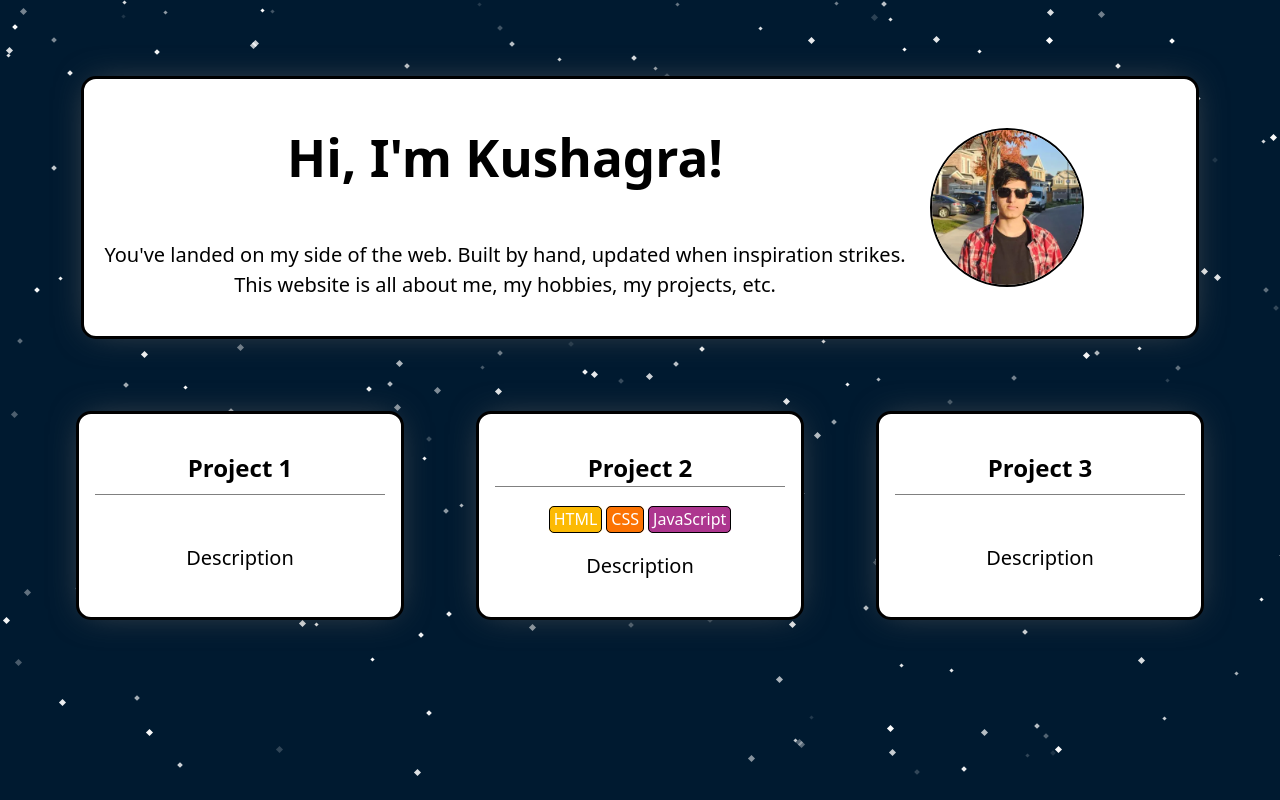
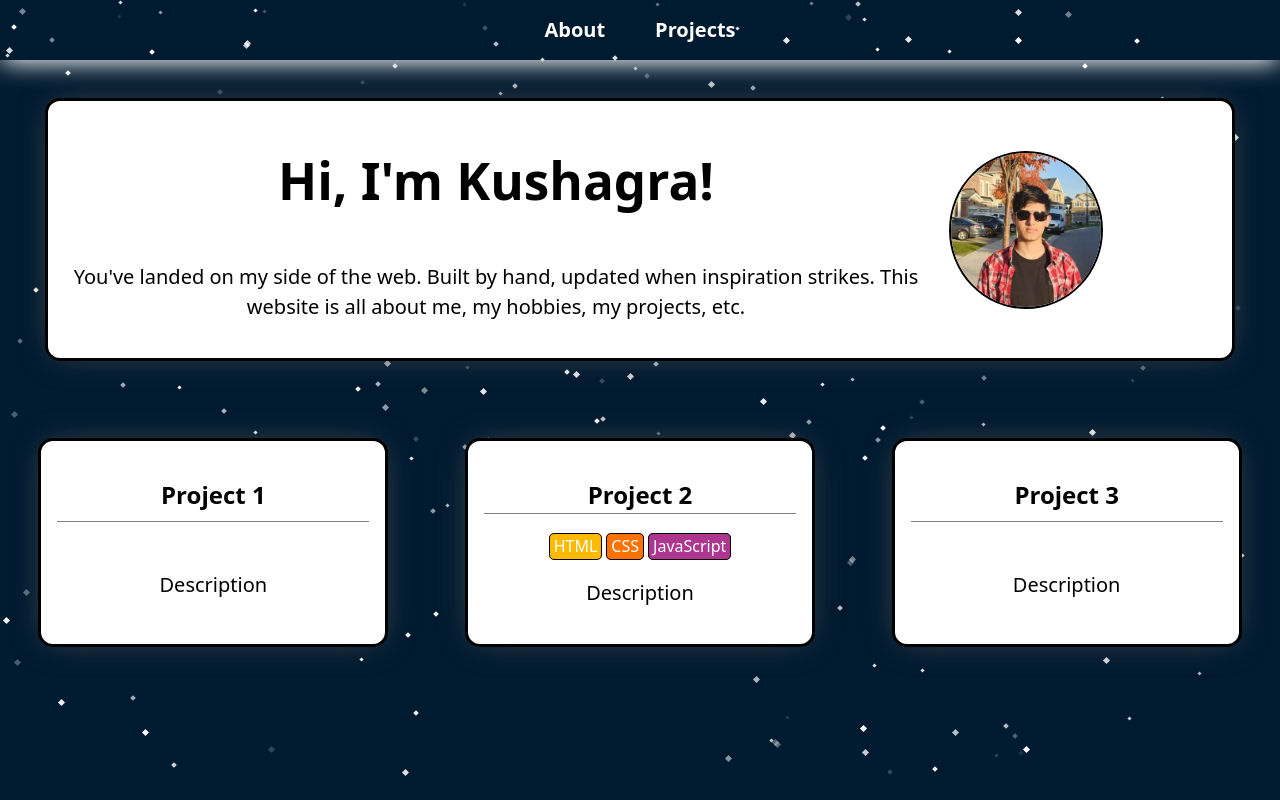
Before and after one commit to Kushagra-Pant/my-website, a React (Vite) app: page /projects in a window 1280 px wide. Built offline with nearby package versions, Linux system fonts and the light colour scheme.

Commit message:
Add NavBar and update App styling

```diff
--- a/index.html
+++ b/index.html
@@ -2,12 +2,13 @@
 <html lang="en">
   <head>
     <meta charset="UTF-8" />
-    <link rel="icon" type="image/svg+xml" href="/vite.svg" />
+    <link rel="icon" href="/favicon.png" />
     <meta name="viewport" content="width=device-width, initial-scale=1.0" />
-    <title>Vite + React + TS</title>
+    <title>Kushagra's Webpage</title>
   </head>
   <body>
     <div id="starContainer"></div>
+    <div id="navbar"></div>
     <div id="root"></div>
     <script type="module" src="/src/main.tsx"></script>
   </body>
--- a/src/App.css
+++ b/src/App.css
@@ -1,8 +1,13 @@
 #root {
   max-width: 1280px;
   margin: 0 auto;
-  padding: 2rem;
+  padding: 0;
   text-align: center;
+  width: 100vw;
+}
+
+body {
+  margin: 0;
 }
 
 h2{
--- a/src/App.tsx
+++ b/src/App.tsx
@@ -1,6 +1,7 @@
 import './App.css';
 import Card from './Card/Card.tsx';
 import WideCard from './Card/WideCard.tsx';
+import NavBar from './NavBar/NavBar.tsx';
 // import Background from './Background/Background.tsx';
 
 function App() {
--- /dev/null
+++ b/src/NavBar/NavBar.tsx
@@ -0,0 +1,24 @@
+import '../index.css'
+import './navbar.css'
+
+type NavBarProps = {
+  items: Record<string, string>;
+}
+
+function NavBar({items}: NavBarProps) {
+    let elements: React.ReactElement[] = [];
+    for(const [label, link] of Object.entries(items)){
+      elements.push(
+        <div className="navButton" key={label} href="link">
+          {label}
+        </div>
+      )
+    }
+    return(
+      <nav>
+        {elements}
+      </nav>
+    )
+}
+
+export default NavBar;
--- /dev/null
+++ b/src/NavBar/navbar.css
@@ -0,0 +1,24 @@
+nav {
+  font-size: 125%;
+  height: 60px;
+  padding: 0%;
+  display: inline-flex;
+  width: 100vw;
+  justify-content: center;
+}
+
+nav:hover{
+  box-shadow: 0px 5px 25px -2px white;
+}
+
+.navButton{
+  color: white;
+  padding: 15px;
+  padding-inline: 25px;
+  width: fit-content;
+  font-weight: bold;
+}
+
+.navButton:hover{
+  background-color: #77dfffa9;
+}
--- a/src/index.css
+++ b/src/index.css
@@ -1,6 +1,7 @@
 :root {
   font-family: system-ui, Avenir, Helvetica, Arial, sans-serif;
   line-height: 1.5;
+  padding-top: 0;
 }
 
 html {
@@ -95,7 +96,7 @@ h1 {
     background-position: bottom;
     background-position-x: center;
     position: absolute;
-    width: 99%;
+    width: 100%;
     height: 100%;
     margin: 0;
     top: 0;
--- a/src/main.tsx
+++ b/src/main.tsx
@@ -2,6 +2,18 @@ import { StrictMode } from 'react'
 import { createRoot } from 'react-dom/client'
 import './index.css'
 import App from './App.tsx'
+import NavBar from './NavBar/NavBar.tsx'
+
+const navItems = {
+  About: "/src/about",
+  Projects: "/src/projects",
+};
+
+createRoot(document.getElementById('navbar')!).render(
+  <StrictMode>
+    <NavBar items={navItems}></NavBar>
+  </StrictMode>,
+)
 
 createRoot(document.getElementById('root')!).render(
   <StrictMode>
@@ -23,7 +35,7 @@ if(starContainer != null){
       star.style.border = `${size / 2}px solid white`
 
       star.style.top = `${Math.random() * 97}vh`
-      star.style.left = `${Math.random() * 100}vw`
+      star.style.left = `${Math.random() * 97}vw`
 
       star.style.animationDelay = `${Math.random() * 2}s`
 
```
Also changed, not shown: public/favicon.png (added).
